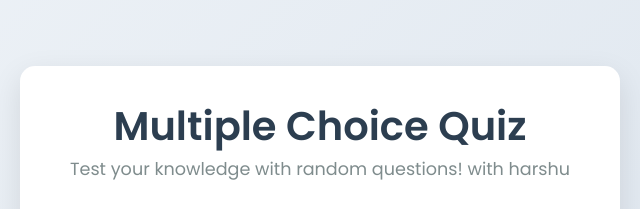
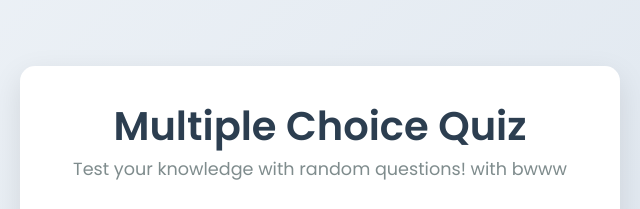
Before and after one commit to HarshanaSenadeera/quize-app-automated, a website: page distributed-quiz-service/question-app/public/index.html in a window 1280 px wide. Shown: the part 122-331 px from the top of the page, 320-960 px from the left. Drawn offline with Linux system fonts and the light colour scheme; no server answers.

Commit message:
Add Update 16

```diff
--- a/distributed-quiz-service/question-app/public/index.html
+++ b/distributed-quiz-service/question-app/public/index.html
@@ -11,7 +11,7 @@
   <div class="container">
     <header>
       <h1>Multiple Choice Quiz</h1>
-      <p>Test your knowledge with random questions! with harshu</p>
+      <p>Test your knowledge with random questions! with bwww</p>
     </header>
     <main>
       <div class="category-selector">
```
